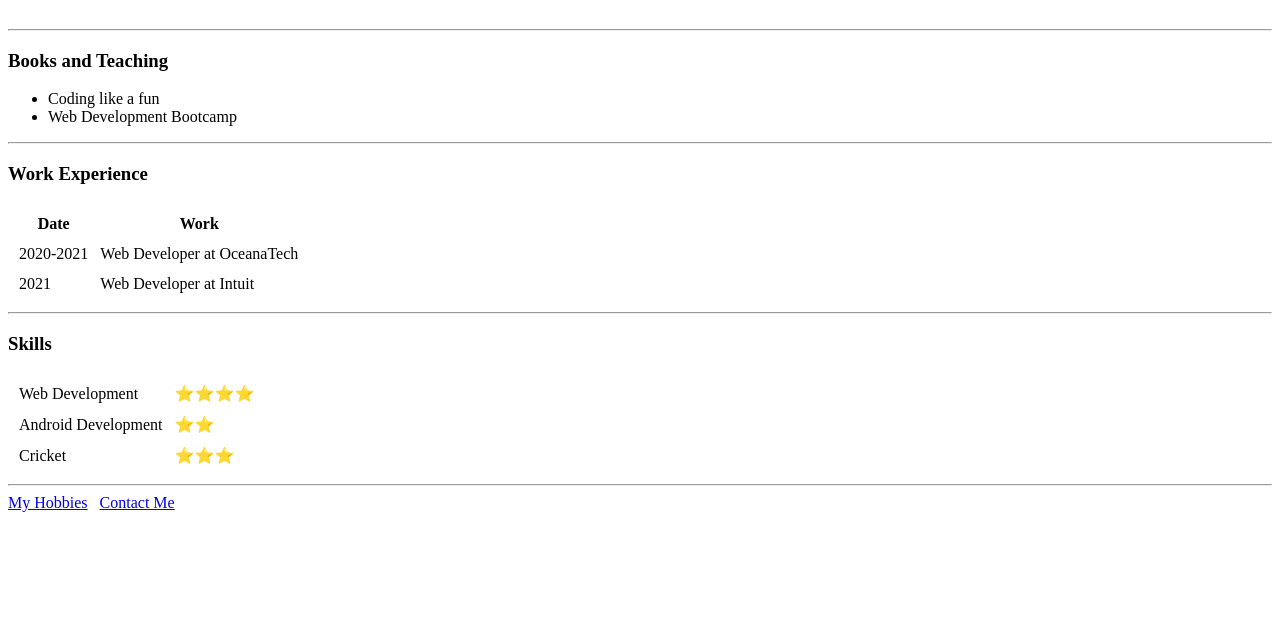
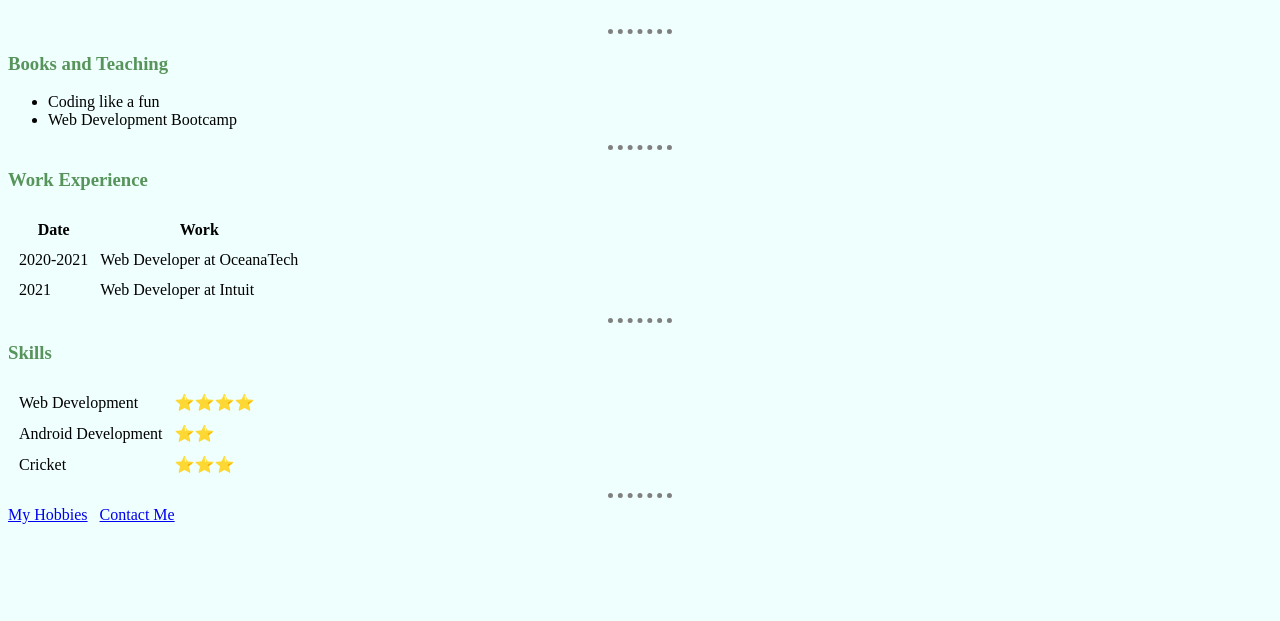
Before and after one commit to anilk749/cv, a plain HTML site: page index.html in a window 1280 px wide. Shown: the part 179-800 px from the top of the page. Drawn offline with Linux system fonts and the light colour scheme.

Commit message:
css file created

```diff
--- /dev/null
+++ b/css/styles.css
@@ -0,0 +1,13 @@
+body{
+    background-color:#EFFFFD;
+}
+hr{
+    border-style: none;
+    border-top-style: dotted;
+    border-color: grey;
+    border-width: 5px;
+    width: 5%;
+}
+h1,h3{
+    color: #57945b;
+}
--- a/index.html
+++ b/index.html
@@ -4,6 +4,7 @@
     <meta http-equiv="X-UA-Compatible" content="IE=edge">
     <meta name="viewport" content="width=device-width, initial-scale=1.0">
     <title>DocumentAnil's Personal Site</title>
+    <link rel="stylesheet" href="css/styles.css">
 </head>
 <body>
     <table cellspacing="20">
@@ -58,6 +59,6 @@
     </table>
     <hr>
     <a href="#" target="_blank">My Hobbies</a>&nbsp;&nbsp;
-    <a href="contact_me.html" target="_blank">Contact Me</a>
+    <a href="contact-me.html" target="_blank">Contact Me</a>
 </body>
 </html>
```
Also changed, not shown: contact-me.html (renamed from contact_me.html, +1 -0 lines).
